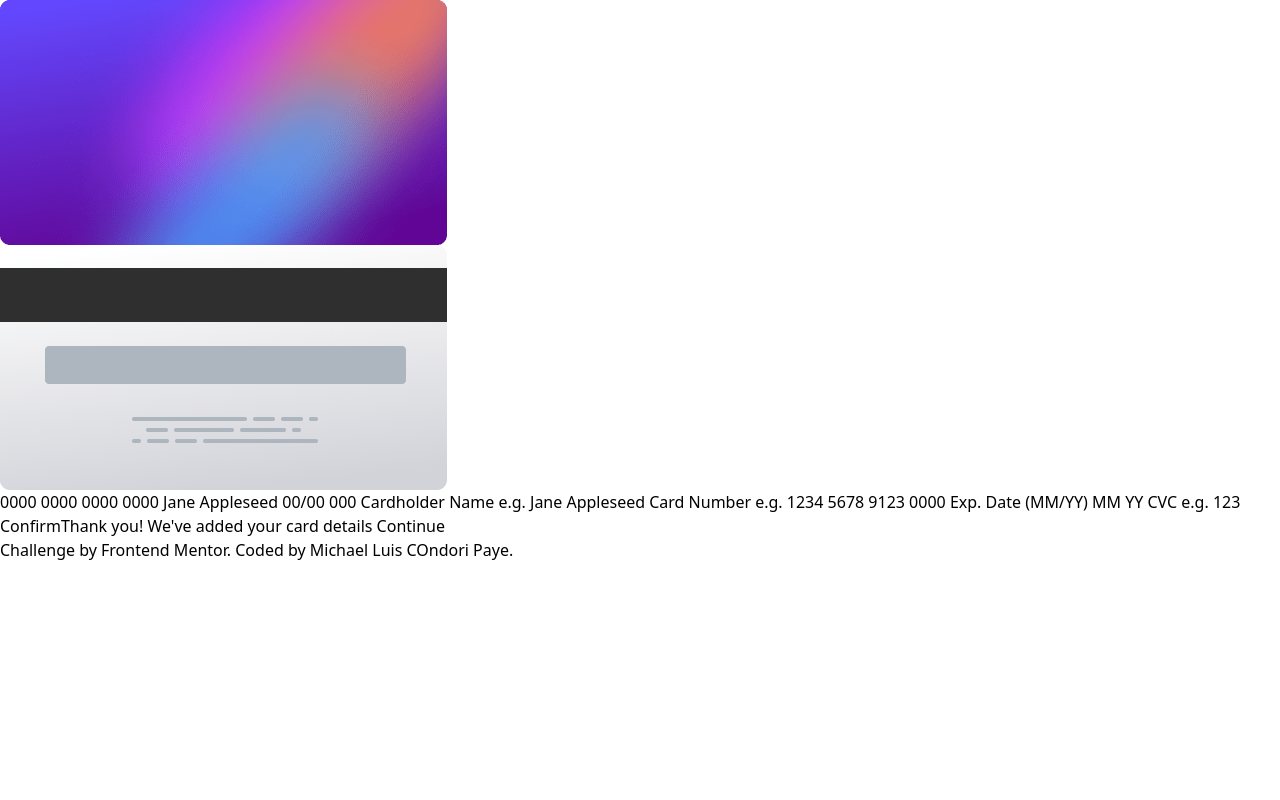
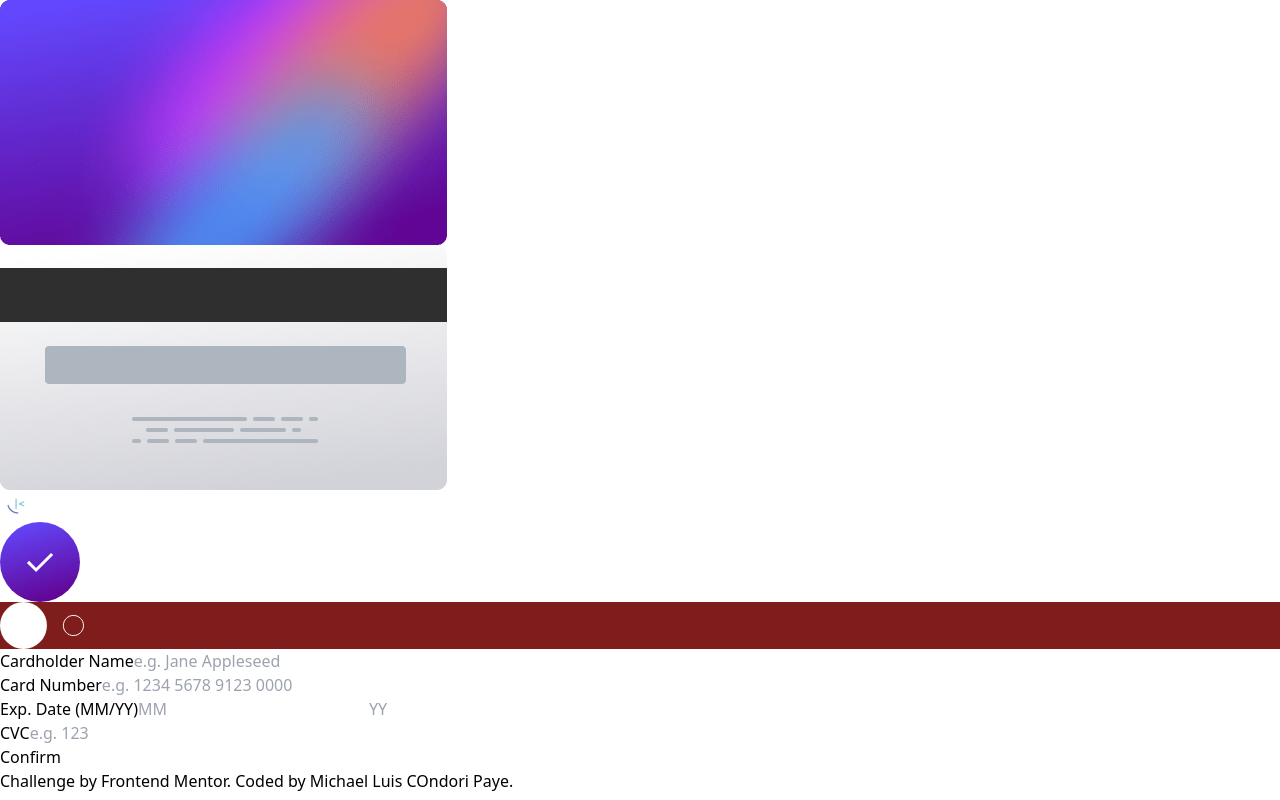
Before and after one commit to Luis-ase/Practicas-React, a React (Create React App) app: page /Project/FormInt in a window 1280 px wide. Built offline with nearby package versions, Linux system fonts and the light colour scheme.

Commit message:
add changes(File-FormInt.tsx)

```diff
--- a/src/Componentes/Project/FormInt/FormInt.tsx
+++ b/src/Componentes/Project/FormInt/FormInt.tsx
@@ -1,45 +1,69 @@
 import { Link } from "react-router-dom";
 import Cardfrontal from "./images/bg-card-front.png"
-import Cardback  from "./images/bg-card-back.png"
-function FormInt(){
+import Cardback from "./images/bg-card-back.png"
+import favicon from "./images/favicon-32x32.png"
+import icon from "./images/icon-complete.svg"
+import Cardlogo from "./images/card-logo.svg"
+import { useState } from "react";
 
+interface Formulario {
+    usuario: string,
+    codigo: number,
+    fecha: number,
+    cvc: number,
+}
 
-    return(
+function FormInt() {
+    const [data, setData] = useState<Formulario[]>([])
+
+    return (
         <div>
             <img src={Cardfrontal} alt="Card Frontal" />
             <img src={Cardback} alt="Cardback" />
-            0000 0000 0000 0000
-  Jane Appleseed
-  00/00
+            <img src={favicon} alt="Cardback" />
+            <img src={icon} alt="Cardback" />
+            <div className="bg-red-900">
 
-  000
+            <img src={Cardlogo} alt="CardLogo" />
+            </div>
+            {/* 0000 0000 0000 0000
+            Jane Appleseed
+            00/00
 
-  Cardholder Name
-  e.g. Jane Appleseed
+            000 */}
+            {/* <!-- Completed state start --> */}
+          {/* succes */}
+            {/* Thank you!
+            We've added your card details
+            Continue */}
 
-  Card Number
-  e.g. 1234 5678 9123 0000
+            <form action="">
+                <div>
+                    <div>
+                        <label htmlFor="">Cardholder Name</label>
+                        <input type="text" placeholder="e.g. Jane Appleseed"/>
+                    </div>
+                    <div>
+                        <label htmlFor=""> Card Number</label>
+                        <input type={"number"} placeholder="e.g. 1234 5678 9123 0000" />
+                    </div>
+                    <div>
+                        <label htmlFor=""> Exp. Date (MM/YY)</label>
+                        <input type={"number"} placeholder="MM"/>
+                        <input type={"number"} placeholder="YY" />
+                        <div>
+                            <label htmlFor="">CVC</label>
+                        <input type={"number"} placeholder="e.g. 123"/>
+                        </div>
+                    </div>
+                <button>Confirm</button>
+                </div>
+            </form>
 
-  Exp. Date (MM/YY)
-  MM
-  YY
-
-  CVC
-  e.g. 123
-
-  Confirm
-
-  {/* <!-- Completed state start --> */}
-
-  Thank you!
-  We've added your card details
-  Continue
-
-
-  <div className="attribution">
-    Challenge by <Link to="https://www.frontendmentor.io?ref=challenge" target="_blank">Frontend Mentor</Link>.
-    Coded by <Link to="#">Michael Luis COndori Paye</Link>.
-  </div>
+            <div className="attribution">
+                Challenge by <Link to="https://www.frontendmentor.io?ref=challenge" target="_blank">Frontend Mentor</Link>.
+                Coded by <Link to="#">Michael Luis COndori Paye</Link>.
+            </div>
 
         </div>
     )
```
